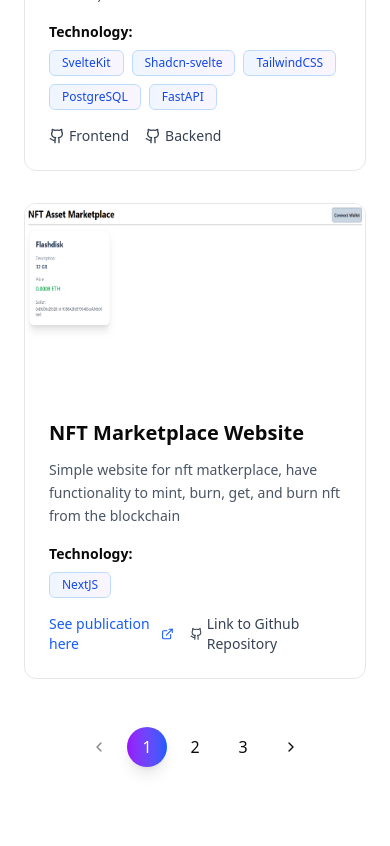
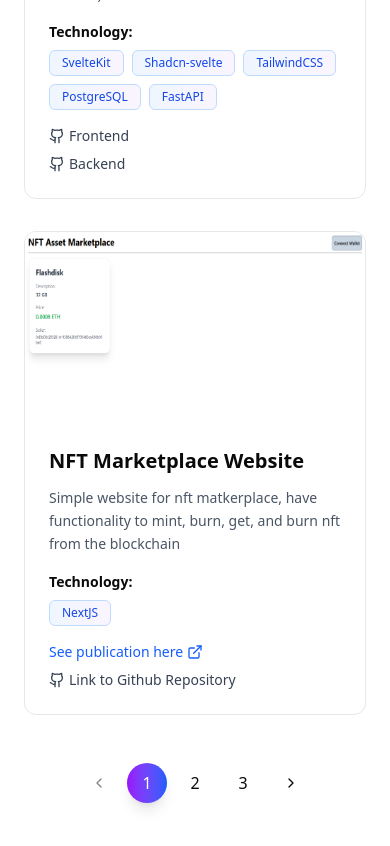
Before and after one commit to FauzanFL/web-portfolio, a Next.js app: page / in a window 390 px wide. Shown: the part 1660-2506 px from the top of the page. Built offline with nearby package versions, Linux system fonts and the light colour scheme.

Commit message:
fix portfolio navigation button link

```diff
--- a/src/components/PortfolioItem.tsx
+++ b/src/components/PortfolioItem.tsx
@@ -39,7 +39,7 @@
                 ))}
               </div>
             </div>
-            <div className="flex gap-4 font-montserrat">
+            <div className="flex md:flex-row flex-col gap-2 md:gap-4 font-montserrat">
               {item.publication && (
                 <a
                   href={item.publication}
```
